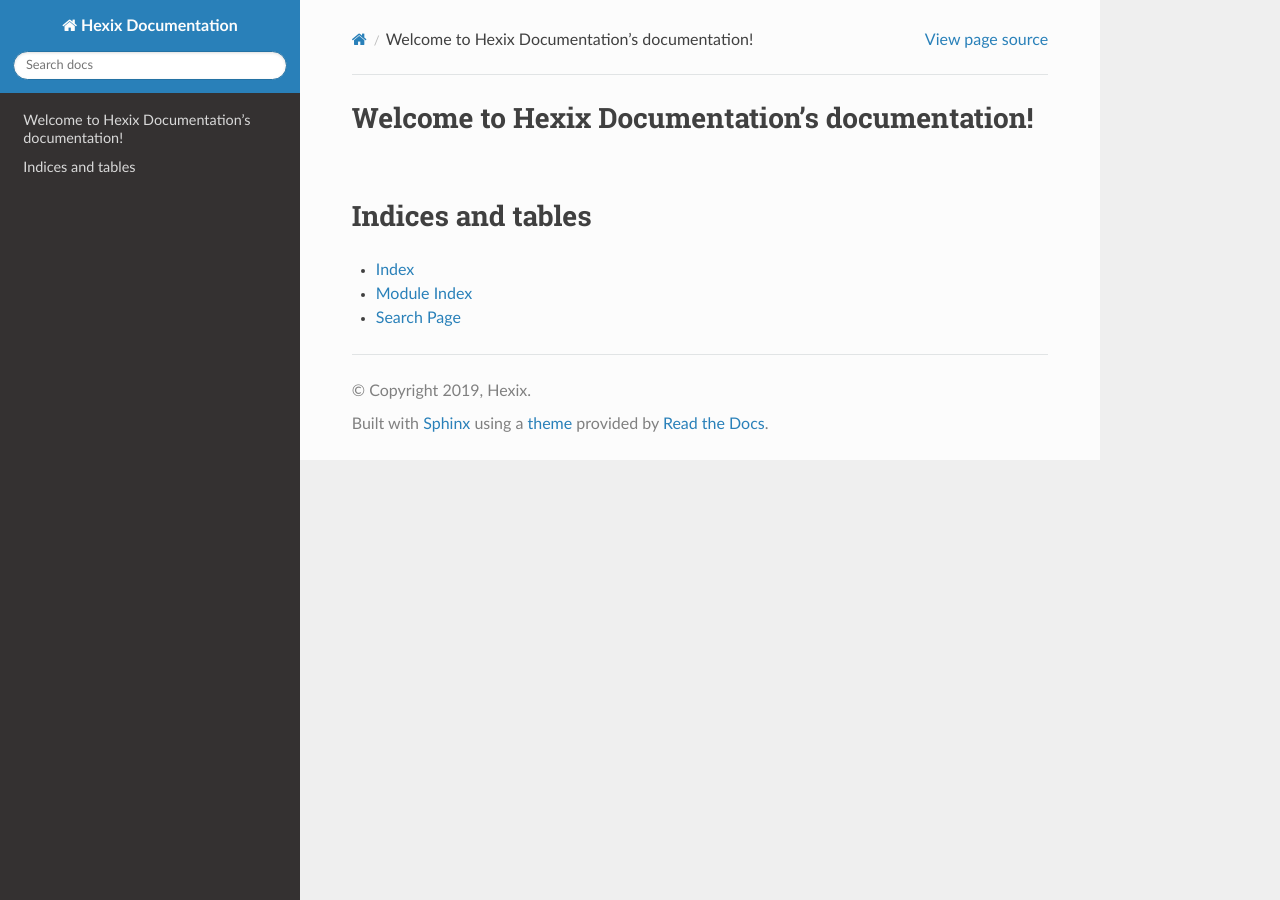
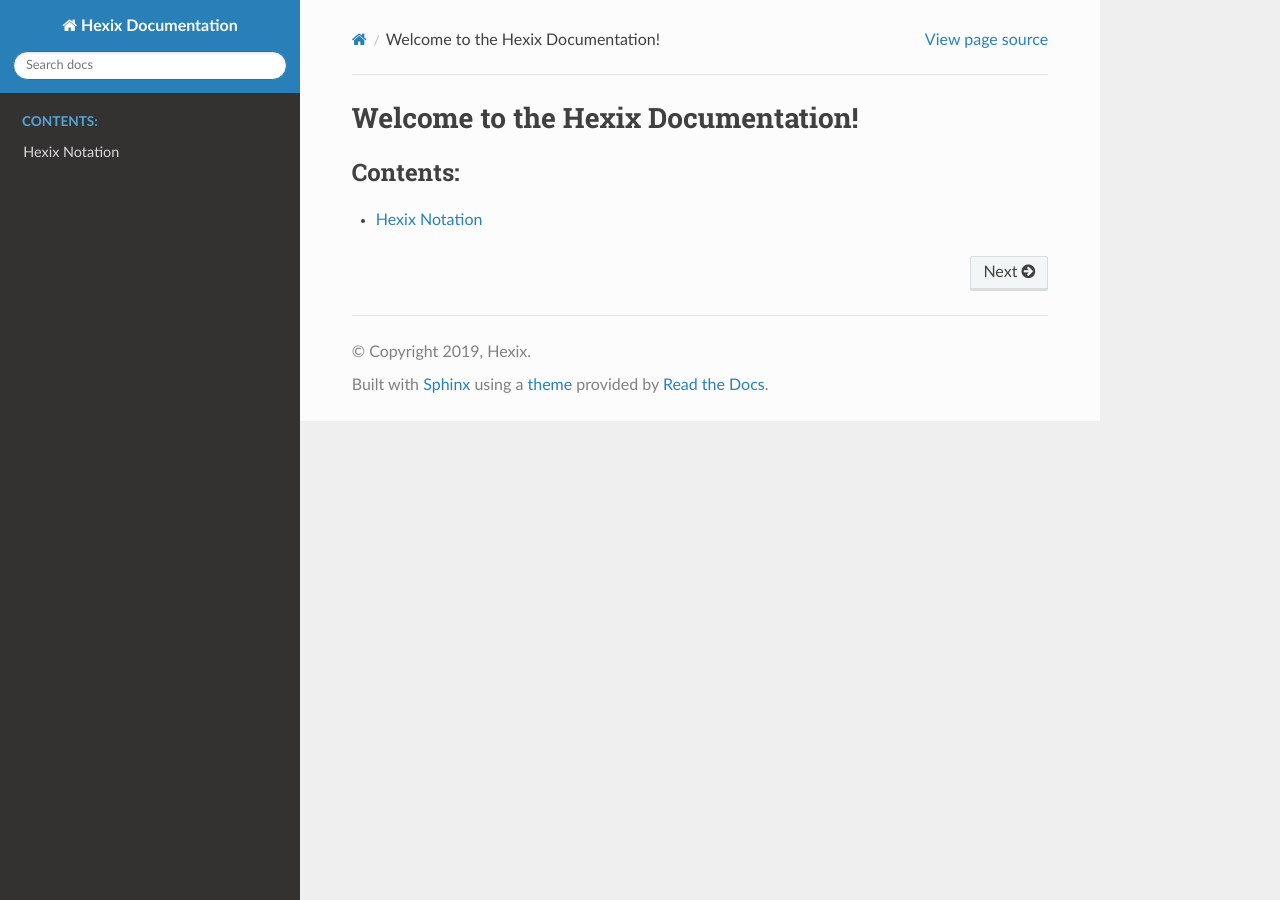
Before and after one commit to hexix-game/docs, a Sphinx documentation site: the page built from docs/source/index.rst, in a window 1280 px wide. Built offline with Sphinx 7.4.7 and the Read the Docs theme 2.0.0, drawn with Linux system fonts in a browser that asks for light colours.

Commit message:
Added notation page stub

```diff
--- a/docs/source/index.rst
+++ b/docs/source/index.rst
@@ -1,20 +1,9 @@
-.. Hexix Documentation documentation master file, created by
-   sphinx-quickstart on Fri May 10 15:09:47 2019.
-   You can adapt this file completely to your liking, but it should at least
-   contain the root `toctree` directive.
-
-Welcome to Hexix Documentation's documentation!
-===============================================
+===================================
+Welcome to the Hexix Documentation!
+===================================
 
 .. toctree::
-   :maxdepth: 2
-   :caption: Contents:
+    :maxdepth: 2
+    :caption: Contents:
 
-
-
-Indices and tables
-==================
-
-* :ref:`genindex`
-* :ref:`modindex`
-* :ref:`search`
+    notation.rst
--- /dev/null
+++ b/docs/source/notation.rst
@@ -0,0 +1,3 @@
+==============
+Hexix Notation
+==============
```
